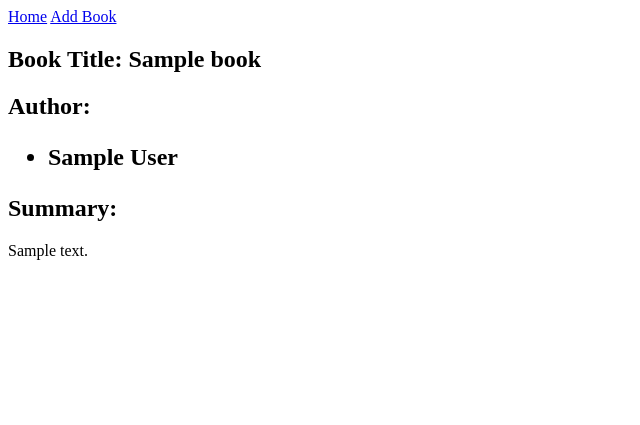
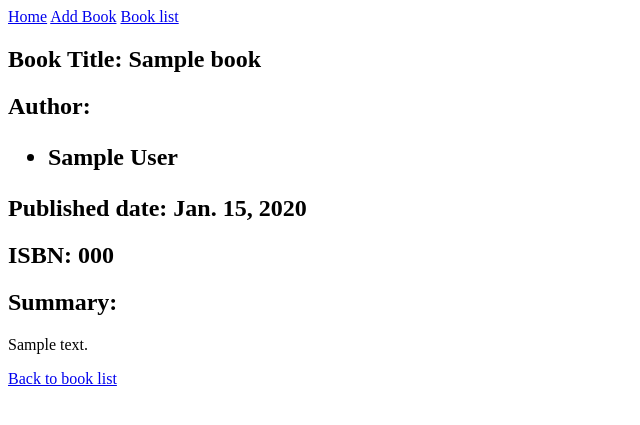
Before and after one commit to Vahidvhd/django-library-management, a Django app: page /book_detail/1/ in a window 1280 px wide. Shown: the top 425 px of the page, without its empty margins (0-640 px from the left). Run offline with Django 5.2, Linux system fonts and the light colour scheme; tables that the repository leaves empty hold one stand-in row (values such as "Sample post").

Commit message:
Complete book detail template

```diff
--- a/templates/base.html
+++ b/templates/base.html
@@ -9,6 +9,7 @@
     <nav>
         <a href="{% url 'home'%}">Home</a>
         <a href="{% url 'book_add_edit'%}">Add Book</a>
+        <a href="{% url 'book_list'%}">Book list</a>
     </nav>
 
     {% block content%}
--- a/templates/library/book_detail.html
+++ b/templates/library/book_detail.html
@@ -15,6 +15,8 @@ Book Detail
     </ul>
 </h2>
 
+<h2>Published date: {{book.published_date}}</h2>
+<h2>ISBN: {{book.isbn}}</h2>
 
 <h2>Summary:</h2>
 
@@ -24,4 +26,10 @@ Book Detail
         <p>No summary</p>
     {% endif %}
 
+
+
+
+
+<a href="{% url 'book_list' %}">Back to book list</a>
+
 {% endblock %}
```
Also changed, not shown: templates/library/book_form.html (+0 -7 lines).
